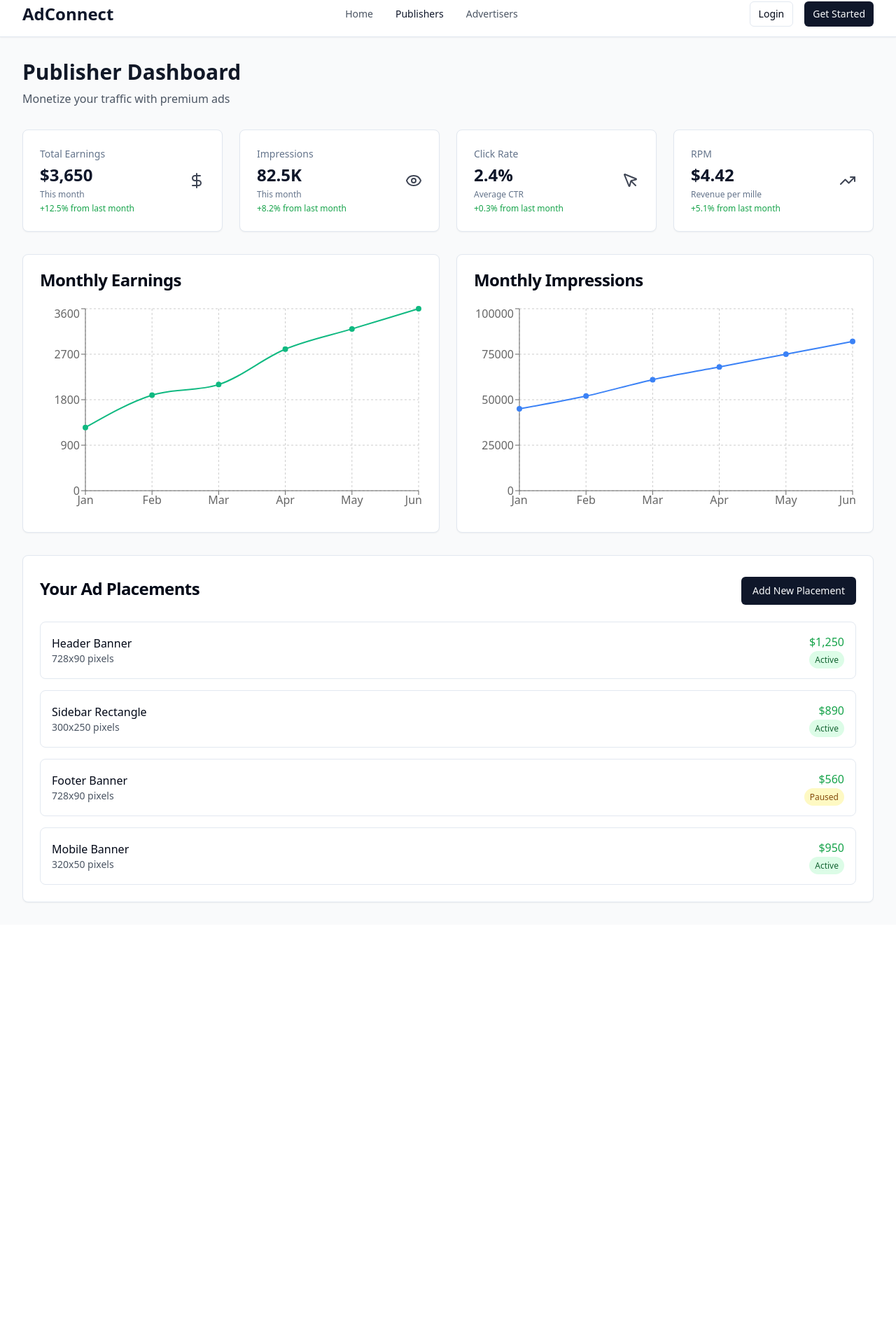
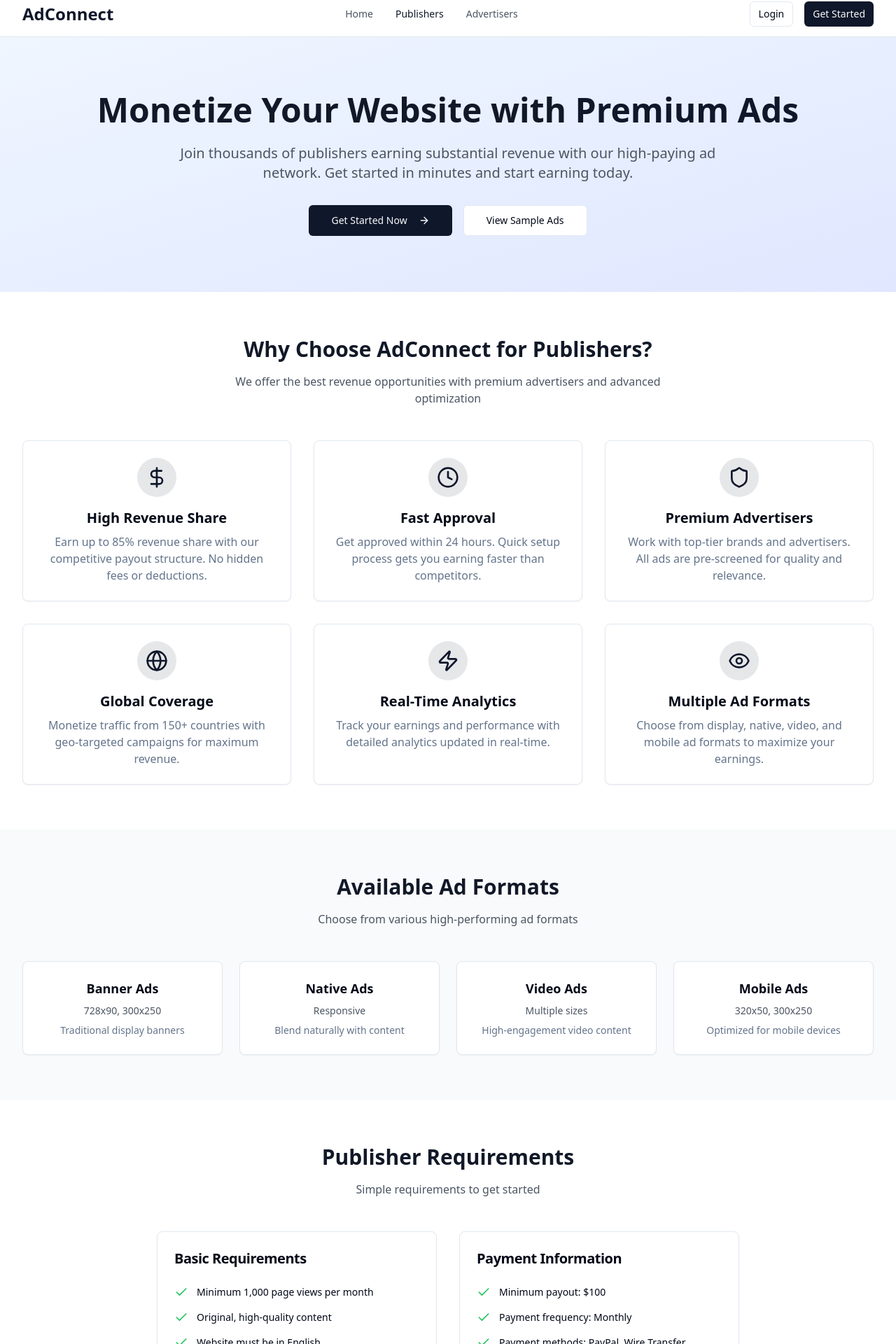
Before and after one commit to georgemelnikov1994/trundle-verse-ads-hub, a React (Vite) app: page /publishers in a window 1280 px wide. Shown: the part 12-1932 px from the top of the page at 70% size. Before the commit the page ends 1333 px from the top, so only its background shows below. Built offline with nearby package versions, Linux system fonts and the light colour scheme.

Commit message:
feat: Create publisher page
Implement the publisher page based on the design of https://trundleads.com/publishers.

```diff
--- a/src/pages/Publishers.tsx
+++ b/src/pages/Publishers.tsx
@@ -1,121 +1,234 @@
 
-import { DollarSign, Eye, MousePointer, TrendingUp } from "lucide-react";
+import { DollarSign, Eye, MousePointer, TrendingUp, Check, ArrowRight, Shield, Clock, Globe, Zap } from "lucide-react";
 import Navigation from "@/components/Navigation";
-import StatsCard from "@/components/StatsCard";
-import DashboardChart from "@/components/DashboardChart";
 import { Button } from "@/components/ui/button";
 import { Card, CardContent, CardHeader, CardTitle } from "@/components/ui/card";
+import FeatureCard from "@/components/FeatureCard";
 
 const Publishers = () => {
-  const earningsData = [
-    { name: 'Jan', value: 1250 },
-    { name: 'Feb', value: 1890 },
-    { name: 'Mar', value: 2100 },
-    { name: 'Apr', value: 2800 },
-    { name: 'May', value: 3200 },
-    { name: 'Jun', value: 3600 },
-  ];
-
-  const impressionsData = [
-    { name: 'Jan', value: 45000 },
-    { name: 'Feb', value: 52000 },
-    { name: 'Mar', value: 61000 },
-    { name: 'Apr', value: 68000 },
-    { name: 'May', value: 75000 },
-    { name: 'Jun', value: 82000 },
-  ];
-
   return (
-    <div className="min-h-screen bg-gray-50">
+    <div className="min-h-screen bg-white">
       <Navigation />
 
-      <div className="max-w-7xl mx-auto px-4 sm:px-6 lg:px-8 py-8">
-        <div className="mb-8">
-          <h1 className="text-3xl font-bold text-gray-900">Publisher Dashboard</h1>
-          <p className="text-gray-600 mt-2">Monetize your traffic with premium ads</p>
+      {/* Hero Section */}
+      <section className="bg-gradient-to-br from-blue-50 to-indigo-100 py-20">
+        <div className="max-w-7xl mx-auto px-4 sm:px-6 lg:px-8">
+          <div className="text-center">
+            <h1 className="text-4xl md:text-5xl font-bold text-gray-900 mb-6">
+              Monetize Your Website with <span className="text-primary">Premium Ads</span>
+            </h1>
+            <p className="text-xl text-gray-600 mb-8 max-w-3xl mx-auto">
+              Join thousands of publishers earning substantial revenue with our high-paying ad network.
+              Get started in minutes and start earning today.
+            </p>
+            <div className="flex flex-col sm:flex-row gap-4 justify-center">
+              <Button size="lg" className="w-full sm:w-auto">
+                Get Started Now
+                <ArrowRight className="ml-2 h-5 w-5" />
+              </Button>
+              <Button size="lg" variant="outline" className="w-full sm:w-auto">
+                View Sample Ads
+              </Button>
+            </div>
+          </div>
+        </div>
+      </section>
+
+      {/* Benefits Section */}
+      <section className="py-16">
+        <div className="max-w-7xl mx-auto px-4 sm:px-6 lg:px-8">
+          <div className="text-center mb-12">
+            <h2 className="text-3xl font-bold text-gray-900 mb-4">
+              Why Choose AdConnect for Publishers?
+            </h2>
+            <p className="text-gray-600 max-w-2xl mx-auto">
+              We offer the best revenue opportunities with premium advertisers and advanced optimization
+            </p>
           </div>
 
-        {/* Stats Overview */}
-        <div className="grid grid-cols-1 md:grid-cols-2 lg:grid-cols-4 gap-6 mb-8">
-          <StatsCard
-            title="Total Earnings"
-            value="$3,650"
-            subtitle="This month"
-            icon={<DollarSign size={24} />}
-            trend="+12.5% from last month"
+          <div className="grid grid-cols-1 md:grid-cols-2 lg:grid-cols-3 gap-8">
+            <FeatureCard
+              icon={<DollarSign size={32} />}
+              title="High Revenue Share"
+              description="Earn up to 85% revenue share with our competitive payout structure. No hidden fees or deductions."
             />
-          <StatsCard
-            title="Impressions"
-            value="82.5K"
-            subtitle="This month"
-            icon={<Eye size={24} />}
-            trend="+8.2% from last month"
+            <FeatureCard
+              icon={<Clock size={32} />}
+              title="Fast Approval"
+              description="Get approved within 24 hours. Quick setup process gets you earning faster than competitors."
             />
-          <StatsCard
-            title="Click Rate"
-            value="2.4%"
-            subtitle="Average CTR"
-            icon={<MousePointer size={24} />}
-            trend="+0.3% from last month"
+            <FeatureCard
+              icon={<Shield size={32} />}
+              title="Premium Advertisers"
+              description="Work with top-tier brands and advertisers. All ads are pre-screened for quality and relevance."
             />
-          <StatsCard
-            title="RPM"
-            value="$4.42"
-            subtitle="Revenue per mille"
-            icon={<TrendingUp size={24} />}
-            trend="+5.1% from last month"
+            <FeatureCard
+              icon={<Globe size={32} />}
+              title="Global Coverage"
+              description="Monetize traffic from 150+ countries with geo-targeted campaigns for maximum revenue."
+            />
+            <FeatureCard
+              icon={<Zap size={32} />}
+              title="Real-Time Analytics"
+              description="Track your earnings and performance with detailed analytics updated in real-time."
+            />
+            <FeatureCard
+              icon={<Eye size={32} />}
+              title="Multiple Ad Formats"
+              description="Choose from display, native, video, and mobile ad formats to maximize your earnings."
             />
           </div>
+        </div>
+      </section>
 
-        {/* Charts */}
-        <div className="grid grid-cols-1 lg:grid-cols-2 gap-6 mb-8">
-          <DashboardChart
-            title="Monthly Earnings"
-            data={earningsData}
-            color="#10b981"
-          />
-          <DashboardChart
-            title="Monthly Impressions"
-            data={impressionsData}
-            color="#3b82f6"
-          />
+      {/* Ad Formats Section */}
+      <section className="py-16 bg-gray-50">
+        <div className="max-w-7xl mx-auto px-4 sm:px-6 lg:px-8">
+          <div className="text-center mb-12">
+            <h2 className="text-3xl font-bold text-gray-900 mb-4">
+              Available Ad Formats
+            </h2>
+            <p className="text-gray-600">
+              Choose from various high-performing ad formats
+            </p>
           </div>
 
-        {/* Ad Placements */}
+          <div className="grid grid-cols-1 md:grid-cols-2 lg:grid-cols-4 gap-6">
+            {[
+              { name: "Banner Ads", size: "728x90, 300x250", description: "Traditional display banners" },
+              { name: "Native Ads", size: "Responsive", description: "Blend naturally with content" },
+              { name: "Video Ads", size: "Multiple sizes", description: "High-engagement video content" },
+              { name: "Mobile Ads", size: "320x50, 300x250", description: "Optimized for mobile devices" },
+            ].map((format, index) => (
+              <Card key={index} className="text-center">
+                <CardContent className="p-6">
+                  <h3 className="font-semibold text-lg mb-2">{format.name}</h3>
+                  <p className="text-sm text-gray-600 mb-2">{format.size}</p>
+                  <p className="text-sm text-muted-foreground">{format.description}</p>
+                </CardContent>
+              </Card>
+            ))}
+          </div>
+        </div>
+      </section>
+
+      {/* Requirements Section */}
+      <section className="py-16">
+        <div className="max-w-4xl mx-auto px-4 sm:px-6 lg:px-8">
+          <div className="text-center mb-12">
+            <h2 className="text-3xl font-bold text-gray-900 mb-4">
+              Publisher Requirements
+            </h2>
+            <p className="text-gray-600">
+              Simple requirements to get started
+            </p>
+          </div>
+
+          <div className="grid grid-cols-1 md:grid-cols-2 gap-8">
             <Card>
-          <CardHeader className="flex flex-row items-center justify-between">
-            <CardTitle>Your Ad Placements</CardTitle>
-            <Button>Add New Placement</Button>
+              <CardHeader>
+                <CardTitle className="text-xl">Basic Requirements</CardTitle>
               </CardHeader>
-          <CardContent>
-            <div className="space-y-4">
+              <CardContent className="space-y-4">
                 {[
-                { name: "Header Banner", size: "728x90", revenue: "$1,250", status: "Active" },
-                { name: "Sidebar Rectangle", size: "300x250", revenue: "$890", status: "Active" },
-                { name: "Footer Banner", size: "728x90", revenue: "$560", status: "Paused" },
-                { name: "Mobile Banner", size: "320x50", revenue: "$950", status: "Active" },
-              ].map((placement, index) => (
-                <div key={index} className="flex items-center justify-between p-4 border rounded-lg">
-                  <div>
-                    <h4 className="font-medium">{placement.name}</h4>
-                    <p className="text-sm text-gray-600">{placement.size} pixels</p>
+                  "Minimum 1,000 page views per month",
+                  "Original, high-quality content",
+                  "Website must be in English",
+                  "No adult or illegal content",
+                  "Valid contact information"
+                ].map((requirement, index) => (
+                  <div key={index} className="flex items-center gap-3">
+                    <Check className="h-5 w-5 text-green-500 flex-shrink-0" />
+                    <span className="text-sm">{requirement}</span>
                   </div>
-                  <div className="text-right">
-                    <p className="font-medium text-green-600">{placement.revenue}</p>
-                    <span className={`text-xs px-2 py-1 rounded-full ${
-                      placement.status === 'Active'
-                        ? 'bg-green-100 text-green-800'
-                        : 'bg-yellow-100 text-yellow-800'
-                    }`}>
-                      {placement.status}
-                    </span>
+                ))}
+              </CardContent>
+            </Card>
+
+            <Card>
+              <CardHeader>
+                <CardTitle className="text-xl">Payment Information</CardTitle>
+              </CardHeader>
+              <CardContent className="space-y-4">
+                {[
+                  "Minimum payout: $100",
+                  "Payment frequency: Monthly",
+                  "Payment methods: PayPal, Wire Transfer",
+                  "Net 30 payment terms",
+                  "Detailed payment reports"
+                ].map((info, index) => (
+                  <div key={index} className="flex items-center gap-3">
+                    <Check className="h-5 w-5 text-green-500 flex-shrink-0" />
+                    <span className="text-sm">{info}</span>
                   </div>
+                ))}
+              </CardContent>
+            </Card>
+          </div>
+        </div>
+      </section>
+
+      {/* Getting Started Section */}
+      <section className="py-16 bg-gray-50">
+        <div className="max-w-4xl mx-auto px-4 sm:px-6 lg:px-8">
+          <div className="text-center mb-12">
+            <h2 className="text-3xl font-bold text-gray-900 mb-4">
+              How to Get Started
+            </h2>
+            <p className="text-gray-600">
+              Simple 3-step process to start monetizing
+            </p>
+          </div>
+
+          <div className="grid grid-cols-1 md:grid-cols-3 gap-8">
+            {[
+              {
+                step: "1",
+                title: "Apply",
+                description: "Submit your website for review with our simple application form"
+              },
+              {
+                step: "2",
+                title: "Get Approved",
+                description: "Our team reviews your site within 24 hours and sends approval"
+              },
+              {
+                step: "3",
+                title: "Start Earning",
+                description: "Add ad codes to your site and start earning revenue immediately"
+              },
+            ].map((step, index) => (
+              <div key={index} className="text-center">
+                <div className="inline-flex items-center justify-center w-12 h-12 bg-primary text-white rounded-full text-xl font-bold mb-4">
+                  {step.step}
+                </div>
+                <h3 className="text-xl font-semibold mb-2">{step.title}</h3>
+                <p className="text-gray-600">{step.description}</p>
               </div>
             ))}
           </div>
-          </CardContent>
-        </Card>
         </div>
+      </section>
+
+      {/* CTA Section */}
+      <section className="py-16 bg-primary text-white">
+        <div className="max-w-4xl mx-auto px-4 sm:px-6 lg:px-8 text-center">
+          <h2 className="text-3xl font-bold mb-4">
+            Ready to Start Earning?
+          </h2>
+          <p className="text-xl mb-8 opacity-90">
+            Join thousands of publishers already earning with AdConnect
+          </p>
+          <div className="flex flex-col sm:flex-row gap-4 justify-center">
+            <Button size="lg" variant="secondary">
+              Apply Now - It's Free
+            </Button>
+            <Button size="lg" variant="outline" className="border-white text-white hover:bg-white hover:text-primary">
+              Contact Support
+            </Button>
+          </div>
+        </div>
+      </section>
     </div>
   );
 };
```
Lines whose indentation alone changed are shown as unchanged.
